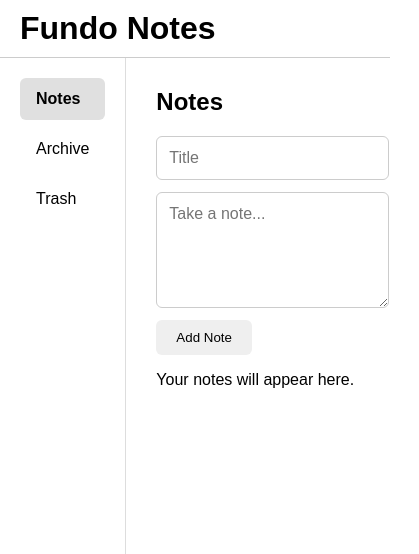
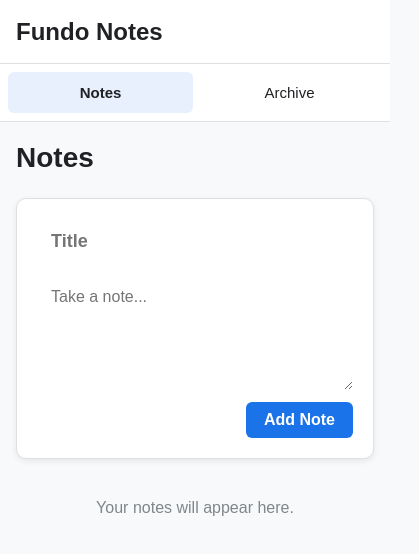
Before and after one commit to Navya-1803/fundo-notes-react, a React (Vite) app: page / in a window 390 px wide. Shown: the top 554 px of the page, 419 px wide, since content can reach past the window. Built offline with nearby package versions, Linux system fonts and the light colour scheme.

Commit message:
[Navya Raj] : Updated CSS

```diff
--- a/src/App.css
+++ b/src/App.css
@@ -1,10 +1,283 @@
+/*Application Layout*/
+
 .app-container {
+  min-height: 100vh;
   display: flex;
   flex-direction: column;
-  min-height: 100vh;
 }
 
 .app-body {
+  flex: 1;
   display: flex;
+}
+
+
+/*Header*/
+
+header {
+  height: 64px;
+  display: flex;
+  align-items: center;
+  padding: 0 24px;
+  background-color: #ffffff;
+  border-bottom: 1px solid #e0e0e0;
+}
+
+header h1 {
+  margin: 0;
+  font-size: 24px;
+  font-weight: 600;
+}
+
+
+/*Sidebar*/
+
+aside {
+  width: 240px;
+  flex-shrink: 0;
+  padding: 24px 12px;
+  background-color: #ffffff;
+  border-right: 1px solid #e0e0e0;
+}
+
+aside ul {
+  list-style: none;
+  margin: 0;
+  padding: 0;
+}
+
+aside li {
+  padding: 12px 20px;
+  margin-bottom: 6px;
+  border-radius: 0 24px 24px 0;
+  font-size: 15px;
+  cursor: pointer;
+  transition: background-color 0.2s ease;
+}
+
+aside li:hover {
+  background-color: #f1f3f4;
+}
+
+aside li.active {
+  background-color: #e8f0fe;
+  font-weight: 600;
+}
+
+
+/*Main Content*/
+
+main {
   flex: 1;
+  padding: 32px 40px;
+  overflow-y: auto;
 }
+
+main > h2 {
+  margin: 0 0 24px;
+  font-size: 28px;
+  font-weight: 600;
+}
+
+
+/*Create Note*/
+
+.create-note {
+  width: 100%;
+  max-width: 600px;
+  margin: 0 auto 32px;
+  padding: 20px;
+  display: flex;
+  flex-direction: column;
+  gap: 12px;
+  background-color: #ffffff;
+  border: 1px solid #e0e0e0;
+  border-radius: 10px;
+  box-shadow: 0 2px 6px rgba(0, 0, 0, 0.08);
+}
+
+.create-note input,
+.create-note textarea {
+  width: 100%;
+  padding: 12px 14px;
+  border: none;
+  outline: none;
+  background-color: transparent;
+  color: #202124;
+}
+
+.create-note input {
+  font-size: 18px;
+  font-weight: 600;
+}
+
+.create-note textarea {
+  resize: vertical;
+  min-height: 100px;
+}
+
+.create-note button {
+  align-self: flex-end;
+  padding: 9px 18px;
+  border: none;
+  border-radius: 6px;
+  background-color: #1a73e8;
+  color: #ffffff;
+  font-weight: 600;
+}
+
+.create-note button:hover {
+  background-color: #1557b0;
+}
+
+
+/*Notes Grid*/
+
+.notes-list {
+  display: grid;
+  grid-template-columns: repeat(auto-fill, minmax(250px, 1fr));
+  gap: 18px;
+  width: 100%;
+}
+
+
+/*Note Card*/
+
+.note-card {
+  min-height: 160px;
+  padding: 18px;
+  display: flex;
+  flex-direction: column;
+  background-color: #ffffff;
+  border: 1px solid #e0e0e0;
+  border-radius: 10px;
+  box-shadow: 0 1px 4px rgba(0, 0, 0, 0.06);
+  transition:
+          box-shadow 0.2s ease,
+          transform 0.2s ease;
+}
+
+.note-card:hover {
+  transform: translateY(-2px);
+  box-shadow: 0 4px 12px rgba(0, 0, 0, 0.1);
+}
+
+.note-card h3 {
+  margin: 0 0 12px;
+  font-size: 18px;
+  font-weight: 600;
+}
+
+.note-card p {
+  margin: 0;
+  line-height: 1.5;
+  color: #5f6368;
+  white-space: pre-wrap;
+  word-break: break-word;
+}
+
+
+/*Note Actions*/
+
+.note-actions {
+  display: flex;
+  justify-content: flex-end;
+  gap: 8px;
+  margin-top: auto;
+  padding-top: 18px;
+}
+
+.note-actions button {
+  padding: 7px 12px;
+  border: none;
+  border-radius: 5px;
+  background-color: #f1f3f4;
+  color: #3c4043;
+}
+
+.note-actions button:hover {
+  background-color: #e8eaed;
+}
+
+
+/*Edit Note*/
+
+.note-card input,
+.note-card textarea {
+  width: 100%;
+  padding: 10px;
+  margin-bottom: 10px;
+  border: 1px solid #dadce0;
+  border-radius: 5px;
+  outline: none;
+}
+
+.note-card input:focus,
+.note-card textarea:focus {
+  border-color: #1a73e8;
+}
+
+.note-card textarea {
+  min-height: 100px;
+  resize: vertical;
+}
+
+
+/*Empty State*/
+
+main > p {
+  margin: 40px 0;
+  text-align: center;
+  color: #80868b;
+  font-size: 16px;
+}
+
+
+/*Responsive Design*/
+
+@media (max-width: 768px) {
+  aside {
+    width: 180px;
+  }
+
+  main {
+    padding: 24px;
+  }
+
+  .notes-list {
+    grid-template-columns: 1fr;
+  }
+}
+
+@media (max-width: 600px) {
+  .app-body {
+    flex-direction: column;
+  }
+
+  aside {
+    width: 100%;
+    padding: 8px;
+    border-right: none;
+    border-bottom: 1px solid #e0e0e0;
+  }
+
+  aside ul {
+    display: flex;
+    gap: 4px;
+  }
+
+  aside li {
+    flex: 1;
+    margin: 0;
+    border-radius: 6px;
+    text-align: center;
+  }
+
+  main {
+    padding: 20px 16px;
+  }
+
+  header {
+    padding: 0 16px;
+  }
+}
--- a/src/components/MainContent/MainContent.jsx
+++ b/src/components/MainContent/MainContent.jsx
@@ -194,12 +194,12 @@ function MainContent({ selectedView }) {
         );
     }
 
-    return (
+    /*return (
         <main>
             <h2>Trash</h2>
             <p>Trash functionality will be added later.</p>
         </main>
-    );
+    );*/
 }
 
 export default MainContent;
--- a/src/components/Sidebar/Sidebar.jsx
+++ b/src/components/Sidebar/Sidebar.jsx
@@ -18,12 +18,12 @@ function Sidebar({ selectedView, onViewChange }) {
                     onViewChange={onViewChange}
                 />
 
-                <NavItem
+                {/*<NavItem
                     label="Trash"
                     view="trash"
                     selectedView={selectedView}
                     onViewChange={onViewChange}
-                />
+                />*/}
             </ul>
         </aside>
     );
--- a/src/index.css
+++ b/src/index.css
@@ -1,148 +1,27 @@
-body, html {
+* {
+  box-sizing: border-box;
+}
+
+html,
+body,
+#root {
   margin: 0;
   padding: 0;
-  font-family: Arial, sans-serif;
+  min-height: 100%;
 }
 
-
-.app-container {
-  display: flex;
-  flex-direction: column;
-  min-height: 100vh;
+body {
+  font-family: Arial, Helvetica, sans-serif;
+  background-color: #f8f9fa;
+  color: #202124;
 }
 
-
-header {
-  border-bottom: 1px solid #ccc;
-  padding: 10px 20px;
-}
-
-header h1 {
-  margin: 0;
-}
-
-
-.app-body {
-  display: flex;
-  flex: 1;
-}
-
-
-aside {
-  width: 200px;
-  border-right: 1px solid #dddddd;
-  padding: 20px;
-}
-
-aside ul {
-  list-style-type: none;
-  padding: 0;
-  margin: 0;
-}
-
-aside li {
-  padding: 12px 16px;
-  margin-bottom: 8px;
-  cursor: pointer;
-  border-radius: 6px;
-}
-
-aside li:hover {
-  background-color: #f0f0f0;
-}
-
-main {
-  flex: 1;
-  padding: 30px;
-}
-
-main h2 {
-  margin-top: 0;
-}
-
-.create-note {
-  display: flex;
-  flex-direction: column;
-  gap: 12px;
-  max-width: 600px;
-  margin-top: 20px;
-}
-
-.create-note input, .create-note textarea {
-  padding: 12px;
-  border: 1px solid #ccc;
-  border-radius: 6px;
+button,
+input,
+textarea {
   font: inherit;
 }
 
-.create-note textarea {
-  resize: vertical;
-}
-
-.create-note button {
-  width: fit-content;
-  padding: 10px 20px;
-  border: none;
-  border-radius: 6px;
+button {
   cursor: pointer;
 }
-
-.notes-list {
-  display: grid;
-  grid-template-columns: repeat(auto-fit, minmax(250px, 1fr));
-  gap: 16px;
-  margin-top: 24px;
-}
-
-.note-card {
-  padding: 16px;
-  border: 1px solid #dddddd;
-  border-radius: 8px;
-}
-
-.note-card h3 {
-  margin-top: 0;
-}
-
-.note-card button {
-  margin-top: 12px;
-  padding: 8px 14px;
-  border: none;
-  border-radius: 6px;
-  cursor: pointer;
-}
-
-.note-card input,
-.note-card textarea {
-  width: 100%;
-  margin-bottom: 10px;
-  padding: 8px;
-  box-sizing: border-box;
-}
-
-.note-actions {
-  display: flex;
-  gap: 8px;
-  margin-top: 12px;
-}
-
-.archived-notes {
-  margin-top: 40px;
-  padding-top: 20px;
-  border-top: 1px solid #dddddd;
-}
-
-aside li {
-  cursor: pointer;
-  padding: 12px 16px;
-  border-radius: 6px;
-}
-
-aside li:hover {
-  background-color: #f0f0f0;
-}
-
-aside li.active {
-  background-color: #e0e0e0;
-  font-weight: bold;
-}
```
